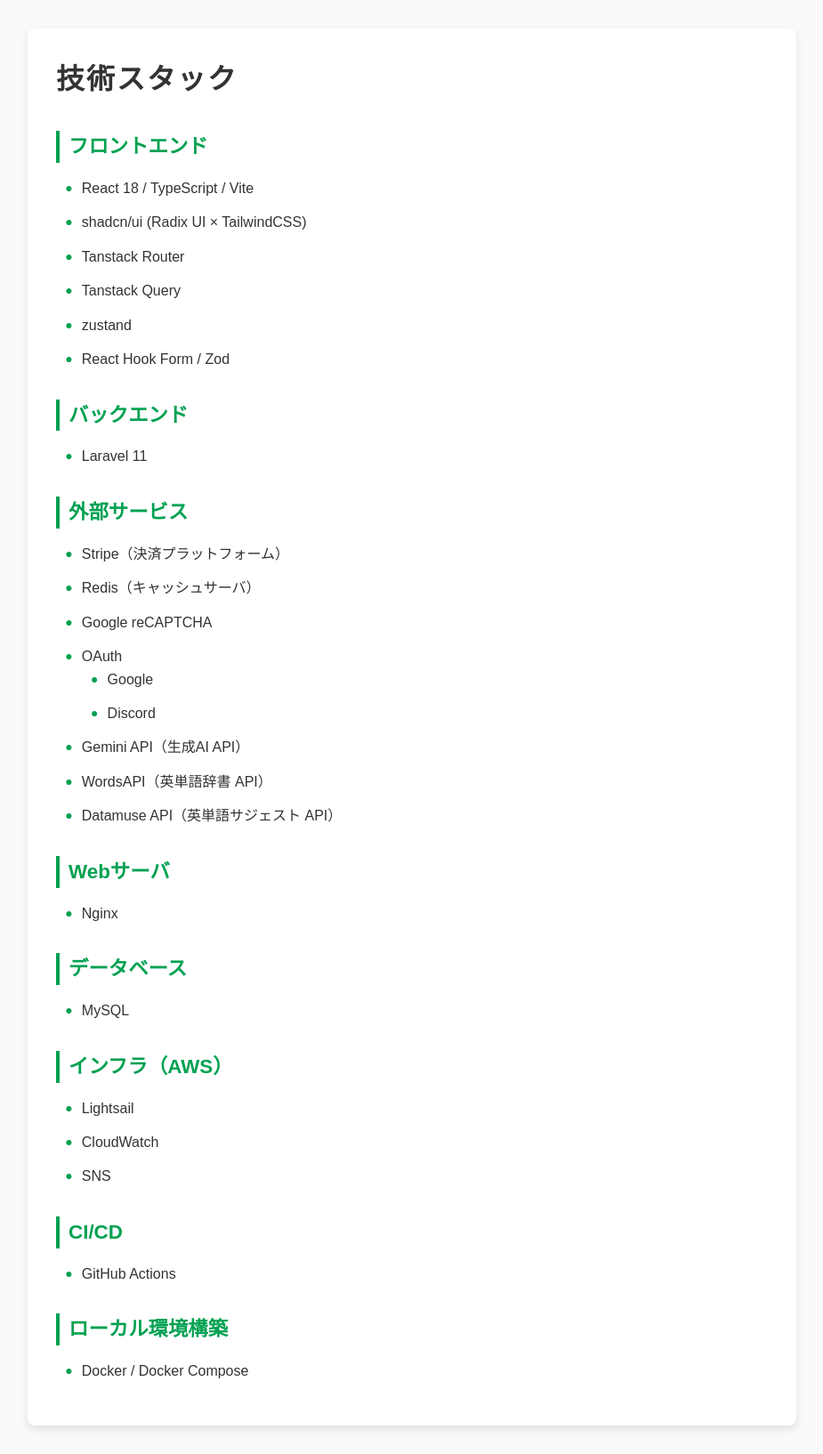
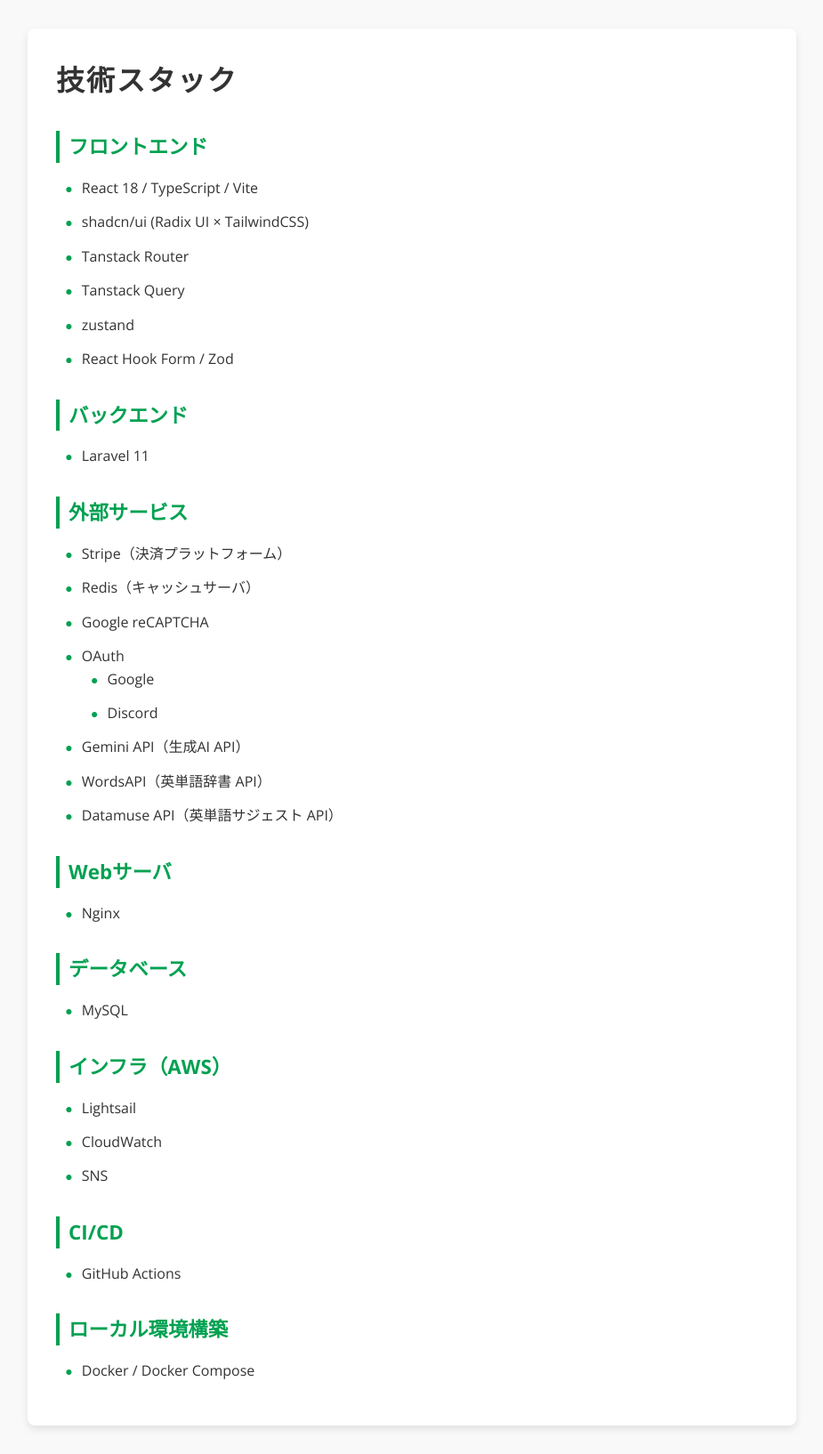
Before and after one commit to hy-09/product-technologies, a Jekyll site: the page built from index.md, in a window 1280 px wide. Shown: the whole page at 89% size, without its empty margins (177-1102 px from the left). Built offline with Jekyll 4.4.1, drawn with Linux system fonts in a browser that asks for light colours; some web fonts are replaced.

Commit message:
Update styles.css

```diff
--- a/assets/styles.css
+++ b/assets/styles.css
@@ -12,13 +12,9 @@
     format("TrueType");
 }
 
+/* ベーススタイル */
 body {
   font-family: "Open Sans", "Noto Sans JP", sans-serif;
-}
-
-/* ベーススタイル */
-body {
-  font-family: "Arial", sans-serif;
   line-height: 1.6;
   margin: 0;
   padding: 0;
```
